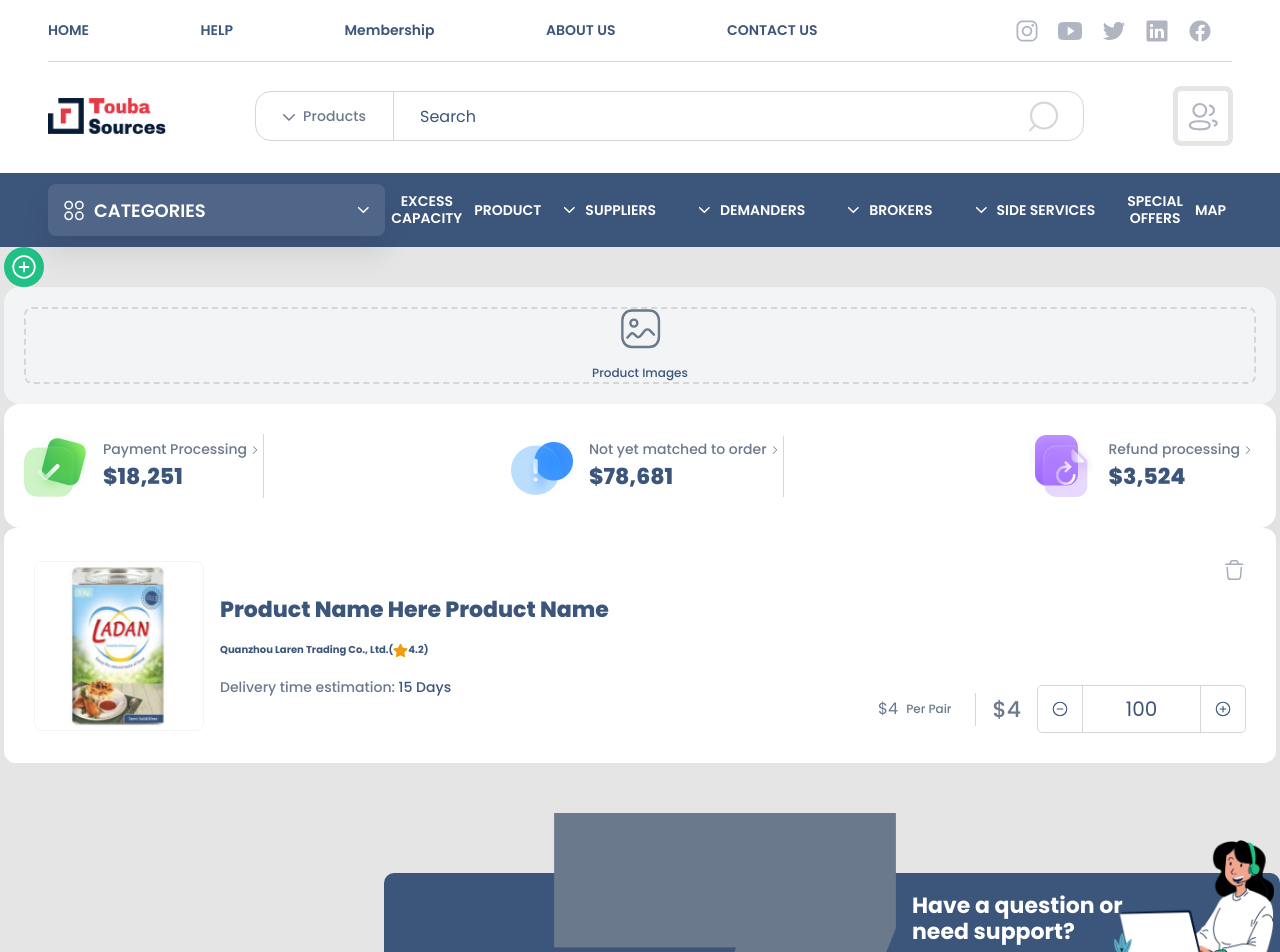
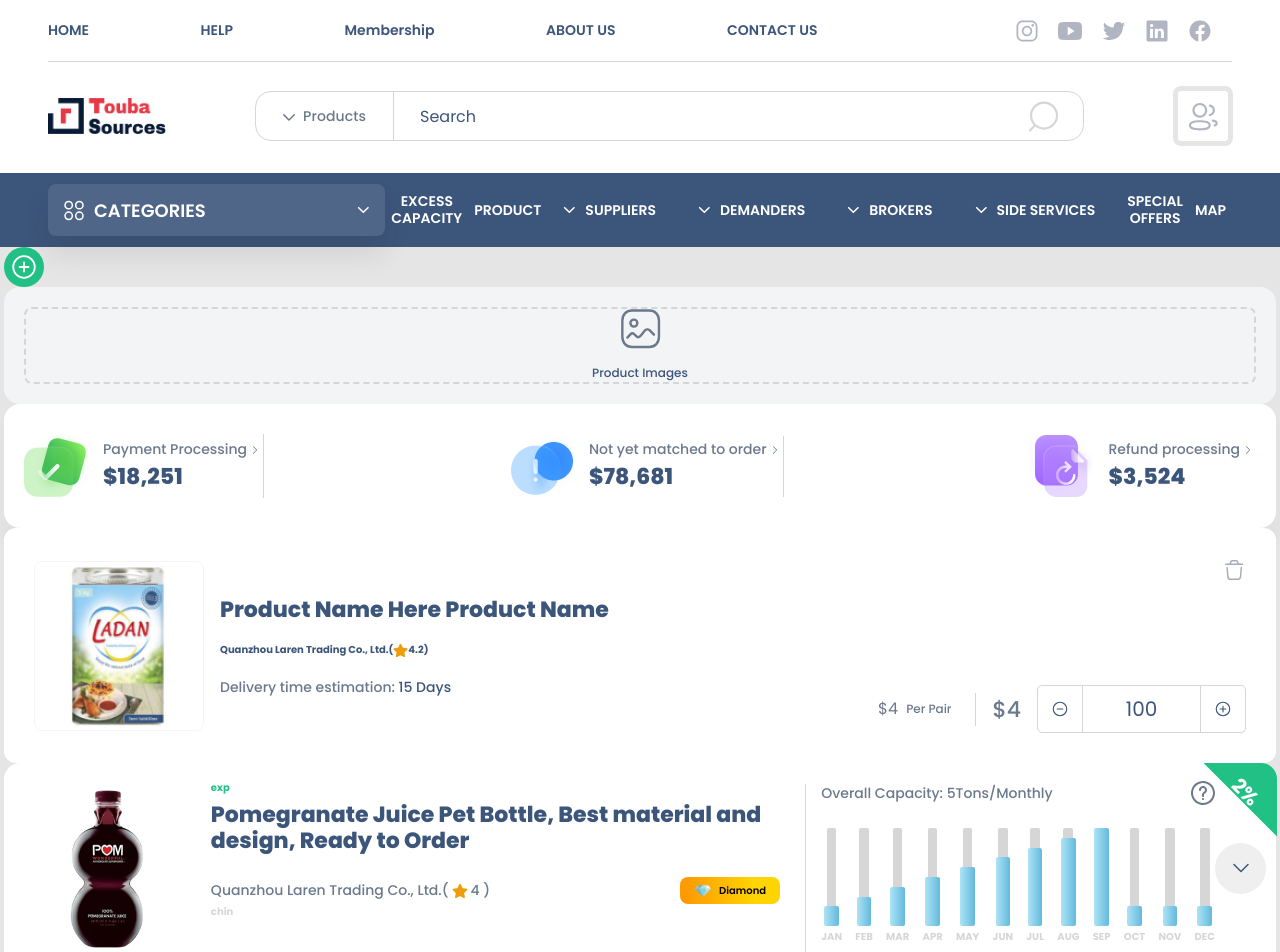
Before and after one commit to farrokhdev/touba, a React (Create React App) app: page /test in a window 1280 px wide. Shown: the top 952 px of the page. Built offline with nearby package versions, Linux system fonts and the light colour scheme.

Commit message:
fix company-profile

```diff
--- a/src/views/pages/companyProfile.tsx
+++ b/src/views/pages/companyProfile.tsx
@@ -3,31 +3,36 @@ import {
   IconArrowGreen,
   IconCalling,
   IconEmail1,
-  IconHeart,
   IconHeartDashboard,
   IconLocation,
   IconMessages,
-  IconMessageSeideservice,
   IconOntime,
-  IconSearch,
   IconSearchReverse,
   IconShare,
   IconStar,
   IconStartOutline,
   IconTimeCircle,
   ImageBinarazan,
-  ImageBrand,
   ImageCertificate,
   ImageChina,
   ImagecompanyProfileTeam,
   ImageComppanyProfile,
   ImageDiamond,
-  ImagePerson,
   ImageProfileSupplier,
 } from "../../assets";
-import { ComponentBinaRazan } from "../components/components";
-import Component_bina_razan from "../components/component_bina_razan";
+import { CardOfferHorizontal } from "../components/cars_offer_horizontal";
+import {
+  ComponentCapicityFilter,
+  ComponentFilterRangeSlider,
+  ComponentFilterSidebar,
+  ComponentFilterTopbar,
+} from "../components/components";
 import ToubaProduct from "./ToubaProduct/ToubaProduct";
+import image_test from "../../assets/images/image-test.png";
+import Footer from "../layout/footer";
+import TopNav from "../layout/top_nav";
+import BottomNav from "../layout/bottom_nav";
+import Component_search_bar from "../components/component_search_bar";
 
 interface IProps {}
 
@@ -39,6 +44,20 @@ export default class CompanyProfile extends BaseComponent<IProps, IState> {
   state: IState = {
     isShow: 1,
   };
+  TEST = [
+    { name: "JAN", size: 20 },
+    { name: "FEB", size: 30 },
+    { name: "MAR", size: 40 },
+    { name: "APR", size: 50 },
+    { name: "MAY", size: 60 },
+    { name: "JUN", size: 70 },
+    { name: "JUL", size: 80 },
+    { name: "AUG", size: 90 },
+    { name: "SEP", size: 100 },
+    { name: "OCT", size: 20 },
+    { name: "NOV", size: 20 },
+    { name: "DEC", size: 20 },
+  ];
   render() {
     const about = () => {
       return (
@@ -493,6 +512,90 @@ export default class CompanyProfile extends BaseComponent<IProps, IState> {
         </>
       );
     };
+    const expess = () => {
+      return (
+        <div className="excess-section">
+          <div className=" px-4">
+            <div className="row p-3     ">
+              <div className="col-3">
+                <ComponentFilterSidebar showButton={false} />
+              </div>
+              <div className="col-9">
+                <div className="p-2">
+                  <ComponentFilterRangeSlider />
+                </div>
+                <div className="p-2 expess-select d-flex flex-row align-items-center justify-content-between">
+                  <span>4 Products</span>
+                  <select>
+                    <option>Most Relative</option>
+                  </select>
+                </div>
+                <div className="p-2">
+                  <ComponentCapicityFilter />
+                </div>
+                <div className="p-2">
+                  <CardOfferHorizontal
+                    image={image_test}
+                    status={"exp"}
+                    description={
+                      "Pomegranate Juice Pet Bottle, Best material and design, Ready to Order"
+                    }
+                    rate={4}
+                    country={"chin"}
+                    chart={this.TEST}
+                    amount={5}
+                    discountPercent={2}
+                  />
+                </div>
+                <div className="p-2">
+                  <CardOfferHorizontal
+                    image={image_test}
+                    status={"exp"}
+                    description={
+                      "Pomegranate Juice Pet Bottle, Best material and design, Ready to Order"
+                    }
+                    rate={4}
+                    country={"chin"}
+                    chart={this.TEST}
+                    amount={5}
+                    discountPercent={2}
+                  />
+                </div>
+                <div className="p-2">
+                  <CardOfferHorizontal
+                    image={image_test}
+                    status={"exp"}
+                    description={
+                      "Pomegranate Juice Pet Bottle, Best material and design, Ready to Order"
+                    }
+                    rate={4}
+                    country={"chin"}
+                    chart={this.TEST}
+                    amount={5}
+                    discountPercent={2}
+                  />
+                </div>
+                <div className="p-2">
+                  <CardOfferHorizontal
+                    image={image_test}
+                    status={"exp"}
+                    description={
+                      "Pomegranate Juice Pet Bottle, Best material and design, Ready to Order"
+                    }
+                    rate={4}
+                    country={"chin"}
+                    chart={this.TEST}
+                    amount={5}
+                    discountPercent={2}
+                  />
+                </div>
+              </div>
+            </div>
+          </div>
+          <Footer />
+        </div>
+      );
+    };
     const contentRender = () => {
       if (this.state.isShow === 1) {
         return about();
@@ -500,6 +603,8 @@ export default class CompanyProfile extends BaseComponent<IProps, IState> {
         return products();
       } else if (this.state.isShow === 4) {
         return contactUs();
+      } else if (this.state.isShow === 3) {
+        return expess();
       } else {
         return about();
       }
@@ -511,6 +616,8 @@ export default class CompanyProfile extends BaseComponent<IProps, IState> {
             ? "marginButton"
             : this.state.isShow === 2
             ? "marginButtonLow"
+            : this.state.isShow === 3
+            ? "excess-section"
             : "marginButtomCon"
         }`}
       >
@@ -571,7 +678,9 @@ export default class CompanyProfile extends BaseComponent<IProps, IState> {
               <button onClick={() => this.setState({ isShow: 2 })}>
                 Products
               </button>
-              <button>Excess Capacity</button>
+              <button onClick={() => this.setState({ isShow: 3 })}>
+                Excess Capacity
+              </button>
               <button onClick={() => this.setState({ isShow: 4 })}>
                 Contact Us
               </button>
--- a/src/views/pages/page_test_components.tsx
+++ b/src/views/pages/page_test_components.tsx
@@ -3,8 +3,25 @@ import ButtonAdd from "../components/button_add";
 import UploadImage from "../components/upload_image";
 import SummaryDashboard from "../components/summary_dashboard";
 import ProductCart from "../components/product_cart";
+import image_test from "../../assets/images/image-test.png";
+import { CardOfferHorizontal } from "../components/cars_offer_horizontal";
+import { ImageBrand } from "../../assets";
 
 class PageTestComponents extends Component {
+  TEST = [
+    { name: "JAN", size: 20 },
+    { name: "FEB", size: 30 },
+    { name: "MAR", size: 40 },
+    { name: "APR", size: 50 },
+    { name: "MAY", size: 60 },
+    { name: "JUN", size: 70 },
+    { name: "JUL", size: 80 },
+    { name: "AUG", size: 90 },
+    { name: "SEP", size: 100 },
+    { name: "OCT", size: 20 },
+    { name: "NOV", size: 20 },
+    { name: "DEC", size: 20 },
+  ];
   render() {
     return (
       <div className="mx-1">
@@ -12,6 +29,18 @@ class PageTestComponents extends Component {
         <UploadImage title="Product Images" />
         <SummaryDashboard price1="18,251" price2="78,681" price3="3,524" />
         <ProductCart />
+        <CardOfferHorizontal
+          image={image_test}
+          status={"exp"}
+          description={
+            "Pomegranate Juice Pet Bottle, Best material and design, Ready to Order"
+          }
+          rate={4}
+          country={"chin"}
+          chart={this.TEST}
+          amount={5}
+          discountPercent={2}
+        />
       </div>
     );
   }
```
Also changed, not shown: public/styles/pages/_companyProfilePage.scss (+16 -0 lines), public/styles/app.css, src/assets/icons/Newlogo-12.svg (added), 1 other file (tests, documents, lock files or other folders).
